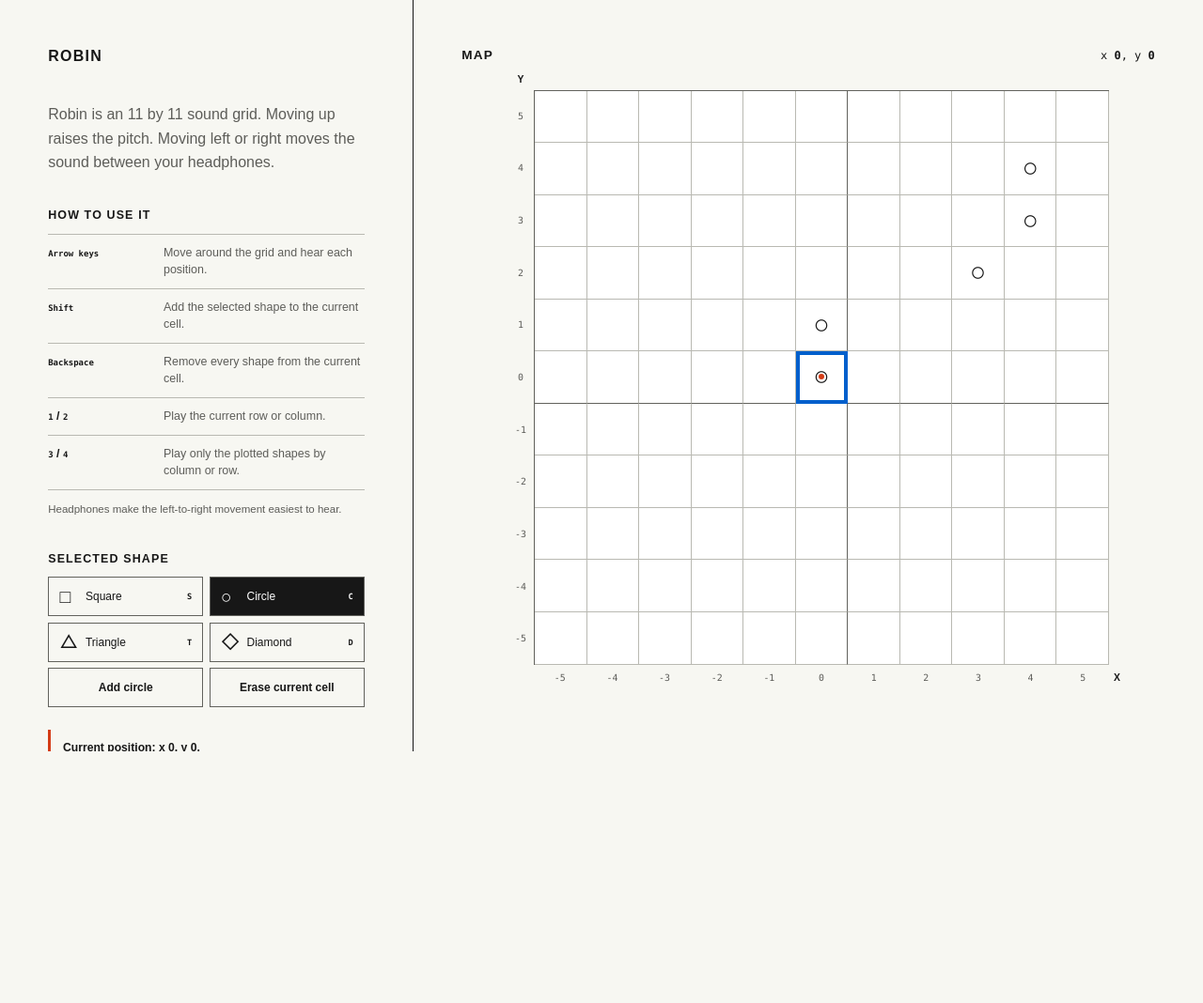
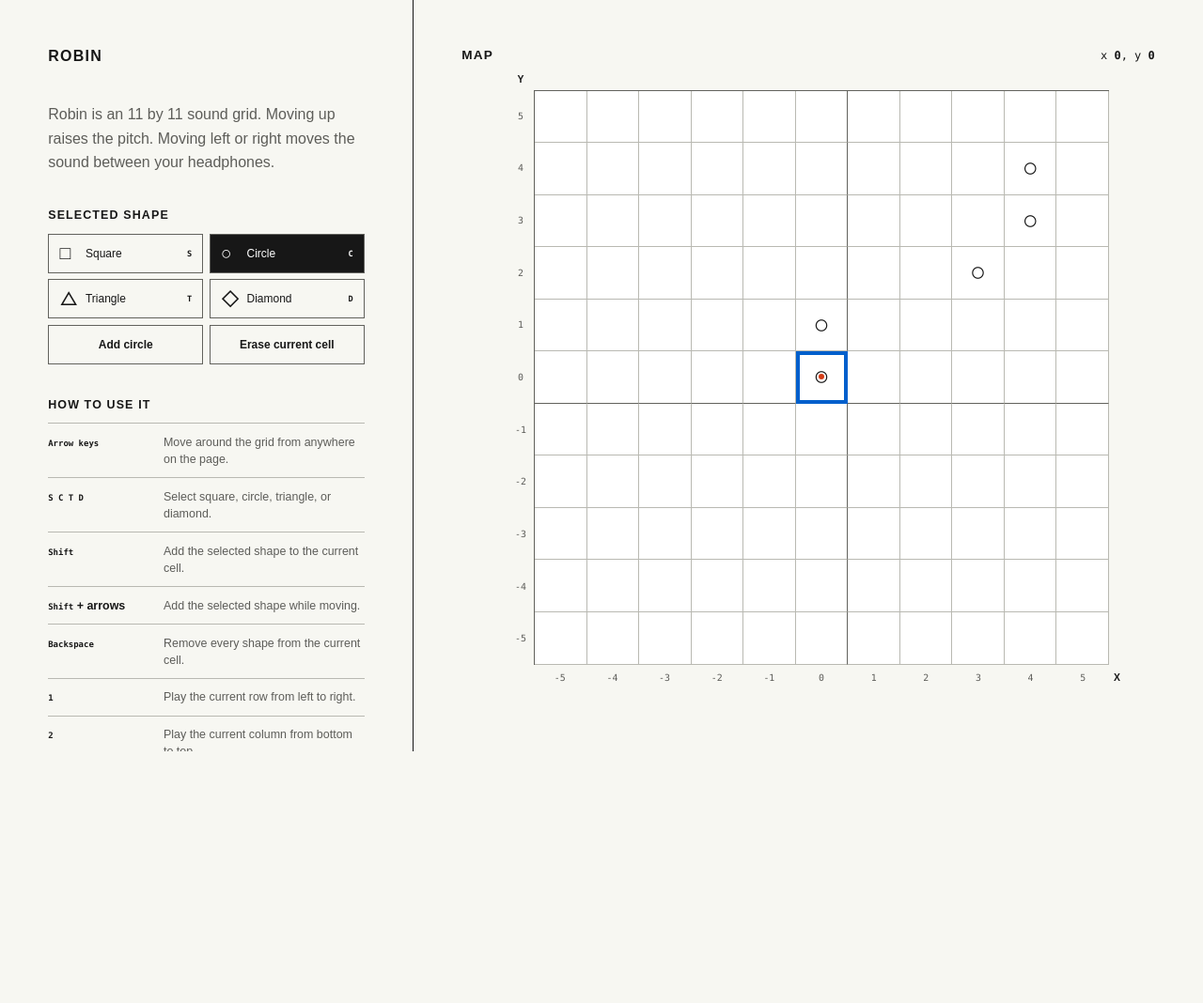
Before and after one commit to OpenSonification/Robin, a plain HTML site: page index.html in a window 1280 px wide. Shown: the whole page at 94% size. Before the commit the page ends 872 px from the top, so only its background shows below. Drawn offline with Linux system fonts and the light colour scheme.

Commit message:
Keep arrow controls focused on grid

```diff
--- a/app.js
+++ b/app.js
@@ -389,7 +389,7 @@ function handleKeyDown(event) {
   };
   const inGrid = event.target instanceof Element && event.target.closest("#sound-grid");
 
-  if (directions[event.key] && inGrid) {
+  if (directions[event.key]) {
     event.preventDefault();
     const [dx, dy] = directions[event.key];
     moveCursor(dx, dy, event.shiftKey ? "draw" : "move");
--- a/index.html
+++ b/index.html
@@ -60,33 +60,6 @@
           </p>
         </header>
 
-        <section class="how-to" aria-labelledby="how-to-title">
-          <h2 id="how-to-title">How to use it</h2>
-          <dl>
-            <div>
-              <dt><kbd>Arrow keys</kbd></dt>
-              <dd>Move around the grid and hear each position.</dd>
-            </div>
-            <div>
-              <dt><kbd>Shift</kbd></dt>
-              <dd>Add the selected shape to the current cell.</dd>
-            </div>
-            <div>
-              <dt><kbd>Backspace</kbd></dt>
-              <dd>Remove every shape from the current cell.</dd>
-            </div>
-            <div>
-              <dt><kbd>1</kbd> / <kbd>2</kbd></dt>
-              <dd>Play the current row or column.</dd>
-            </div>
-            <div>
-              <dt><kbd>3</kbd> / <kbd>4</kbd></dt>
-              <dd>Play only the plotted shapes by column or row.</dd>
-            </div>
-          </dl>
-          <p class="headphone-note">Headphones make the left-to-right movement easiest to hear.</p>
-        </section>
-
         <section class="shape-controls" aria-labelledby="shape-title">
           <h2 id="shape-title">Selected shape</h2>
           <div class="shape-buttons" aria-label="Choose a shape">
@@ -107,6 +80,57 @@
             <button id="add-shape" type="button">Add circle</button>
             <button id="erase-cell" type="button">Erase current cell</button>
           </div>
+        </section>
+
+        <section class="how-to" aria-labelledby="how-to-title">
+          <h2 id="how-to-title">How to use it</h2>
+          <dl>
+            <div>
+              <dt><kbd>Arrow keys</kbd></dt>
+              <dd>Move around the grid from anywhere on the page.</dd>
+            </div>
+            <div>
+              <dt><kbd>S C T D</kbd></dt>
+              <dd>Select square, circle, triangle, or diamond.</dd>
+            </div>
+            <div>
+              <dt><kbd>Shift</kbd></dt>
+              <dd>Add the selected shape to the current cell.</dd>
+            </div>
+            <div>
+              <dt><kbd>Shift</kbd> + arrows</dt>
+              <dd>Add the selected shape while moving.</dd>
+            </div>
+            <div>
+              <dt><kbd>Backspace</kbd></dt>
+              <dd>Remove every shape from the current cell.</dd>
+            </div>
+            <div>
+              <dt><kbd>1</kbd></dt>
+              <dd>Play the current row from left to right.</dd>
+            </div>
+            <div>
+              <dt><kbd>2</kbd></dt>
+              <dd>Play the current column from bottom to top.</dd>
+            </div>
+            <div>
+              <dt><kbd>3</kbd></dt>
+              <dd>Play only plotted shapes, one column at a time.</dd>
+            </div>
+            <div>
+              <dt><kbd>4</kbd></dt>
+              <dd>Play only plotted shapes, one row at a time.</dd>
+            </div>
+            <div>
+              <dt><kbd>Tab</kbd></dt>
+              <dd>Move between the controls on the left.</dd>
+            </div>
+            <div>
+              <dt><kbd>Enter</kbd> / <kbd>Space</kbd></dt>
+              <dd>Use the button that currently has focus.</dd>
+            </div>
+          </dl>
+          <p class="headphone-note">Headphones make the left-to-right movement easiest to hear.</p>
         </section>
 
         <div class="status" role="status" aria-live="polite" aria-atomic="true">
```
Also changed, not shown: 1 other file.
